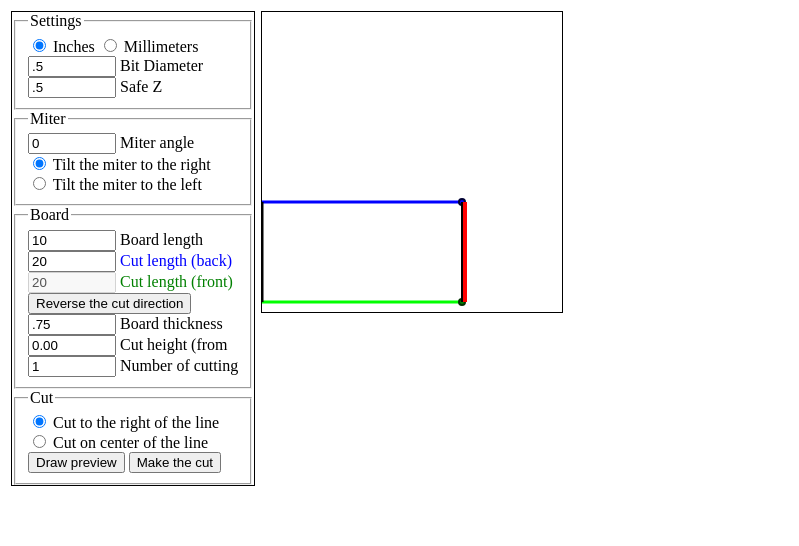
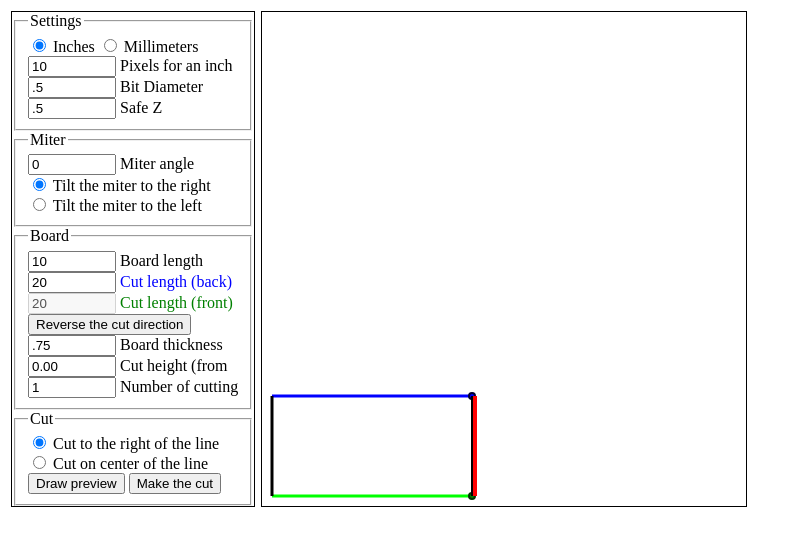
Before and after one commit to stevenrhaggerty/handibot-chopsaw, a plain HTML site: page index.html in a window 1280 px wide. Shown: the whole page, without its empty margins (0-799 px from the left). Drawn offline with Linux system fonts and the light colour scheme.

Commit message:
Improved the display of the mitter.

```diff
--- a/chop.js
+++ b/chop.js
@@ -10,7 +10,7 @@ var cutHeight;
 var cutNumber;
 var canvas;
 var ctx;
-var inToPx=10;  //Define how much pixel a inch is equal
+// var inToPx=10;  //Define how much pixel a inch is equal
 var cutBack = true;
 
 function convertInToMm(inches) {
@@ -21,26 +21,34 @@ function convertMmToIn(millimeters) {
     return (isNaN(millimeters)) ? 0.0 : (parseFloat(millimeters) / 25.4);
 }
 
+function inchToPixel() {
+    var itp = parseFloat(document.getElementById("in_to_px").value);
+    if(isNaN(itp))
+        return 0;
+    return itp;
+}
+
 function draw() {
     var vtp = 0;  //Value To Pixel
-    var bottom = 290; //To have the y go up and (0,0) is in the bottom left corner
+    var margin = 10;
+    var bottom = parseInt(canvas.height) - margin; //To have the y go up and (0,0) is in the bottom left corner
     var xFront, yFront, xBack, yBack;
     var halfBit;  //The half of the bit diameter
-    var distanceCutBit = 0;
+    var shift = 0, rise = 0; //hence representation of the mitter when angle > 0
 
     if(document.getElementById("unit_in").checked == true)
-        vtp = inToPx;
+        vtp = inchToPixel();
     else
-        vtp = convertMmToIn(inToPx);
+        vtp = convertMmToIn(inchToPixel());
 
     if(cutBack)
         calculateFrontLength();
     else
         calculateBackLength();
 
-    xFront = parseFloat(frontLength.value) * vtp;
+    xFront = margin + parseFloat(frontLength.value) * vtp;
     yFront = bottom;
-    xBack = parseFloat(backLength.value) * vtp;
+    xBack = margin + parseFloat(backLength.value) * vtp;
     yBack = bottom - (parseFloat(boardLength.value) * vtp);
     halfBit = (parseFloat(bitDiameter.value)) / 2 * vtp;
 
@@ -48,7 +56,7 @@ function draw() {
 
     //Drawing the back
     ctx.beginPath();
-    ctx.moveTo(0, yBack);
+    ctx.moveTo(margin, yBack);
     ctx.lineTo(xBack, yBack);
     ctx.lineWidth = 3;
     ctx.strokeStyle = "#0000FF";
@@ -63,7 +71,7 @@ function draw() {
 
     //Drawing the front
     ctx.beginPath();
-    ctx.moveTo(0, yFront);
+    ctx.moveTo(margin, yFront);
     ctx.lineTo(xFront, yFront);
     ctx.lineWidth = 3;
     ctx.strokeStyle = "#00FF00";
@@ -78,8 +86,8 @@ function draw() {
 
     //Drawing the board
     ctx.beginPath();
-    ctx.moveTo(0, yBack);
-    ctx.lineTo(0, yFront);
+    ctx.moveTo(margin, yBack);
+    ctx.lineTo(margin, yFront);
     ctx.lineWidth = 3;
     ctx.strokeStyle = "#000000";
     ctx.stroke();
@@ -88,10 +96,14 @@ function draw() {
     ctx.beginPath();
     if(document.getElementById("cut_pos_right").checked == true) {
         //No need to mutiply by vtp, halfBit is already converted
-        distanceCutBit = halfBit / Math.cos(parseFloat(angle.value) * Math.PI / 180);
+        shift = halfBit*Math.cos(parseFloat(angle.value)*Math.PI/180);
+        rise = halfBit*Math.sin(parseFloat(angle.value)*Math.PI/180);
+        if(document.getElementById("tilt_left").checked == true) {
+            rise *= -1;
+        }
     }
-    ctx.moveTo(xBack + distanceCutBit, yBack);
-    ctx.lineTo(xFront + distanceCutBit, yFront);
+    ctx.moveTo(xBack + shift, yBack + rise);
+    ctx.lineTo(xFront + shift, yFront + rise);
     ctx.lineWidth = parseFloat(bitDiameter.value) * vtp;
     ctx.strokeStyle = "#FF0000";
     ctx.stroke();
@@ -155,6 +167,8 @@ function initialize() {
     cutNumber = document.getElementById("cut_number");
 
     canvas = document.getElementById("canvas");
+    canvas.height = document.getElementById("form_chop").clientHeight;
+    canvas.width = parseInt(document.getElementById("form_chop").clientWidth)*2;
     ctx = canvas.getContext("2d");
 
     frontLength.disabled = cutBack;
@@ -183,21 +197,22 @@ function initialize() {
         cutHeight.value      = convertInToMm(cutHeight.value);
     }, false);
 
+    document.getElementById("in_to_px").addEventListener("change", function(e) {
+        draw();
+    });
+
     document.getElementById("bit_diameter").addEventListener("change", function(e) {
         draw();
     });
 
     //The angle change
     angle.addEventListener("change", function(e) {
-        // calculateBackLength();
         draw();
     });
     document.getElementById("tilt_right").addEventListener("change", function(e) {
-        // calculateBackLength();
         draw();
     });
     document.getElementById("tilt_left").addEventListener("change", function(e) {
-        // calculateBackLength();
         draw();
     });
 
--- a/index.html
+++ b/index.html
@@ -13,13 +13,16 @@
     <title>Chop Saw App</title>
 </head>
 <body>
-    <form action="">
+    <form id="form_chop" action="">
         <fieldset>
             <legend>Settings</legend>
             <input id="unit_in" type="radio" name="unit" value="in" checked />
             <label for="unit_in">Inches</label>
             <input id="unit_mm" type="radio" name="unit" value="mm" />
             <label for="unit_mm">Millimeters</label>
+            <br />
+            <input id="in_to_px" type="text" name="in_to_px" value="10" />
+            <label for="in_to_px">Pixels for an inch</label>
             <br />
             <input id="bit_diameter" type="text" name="bit_diameter" value=".5" />
             <label for="bit_diameter">Bit Diameter</label>
```
